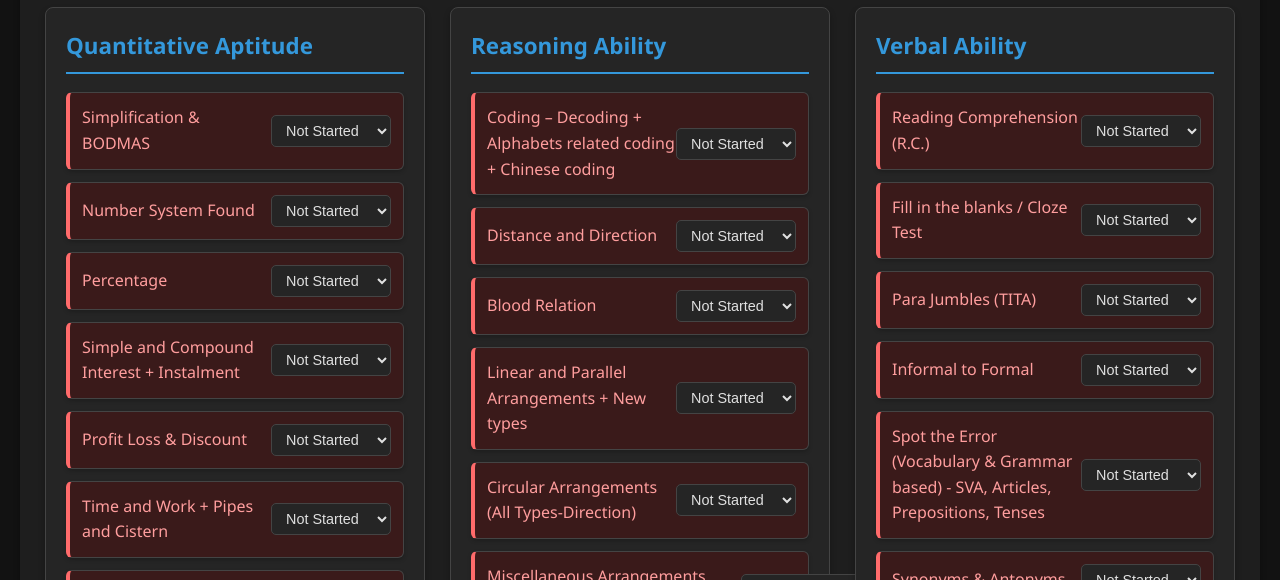
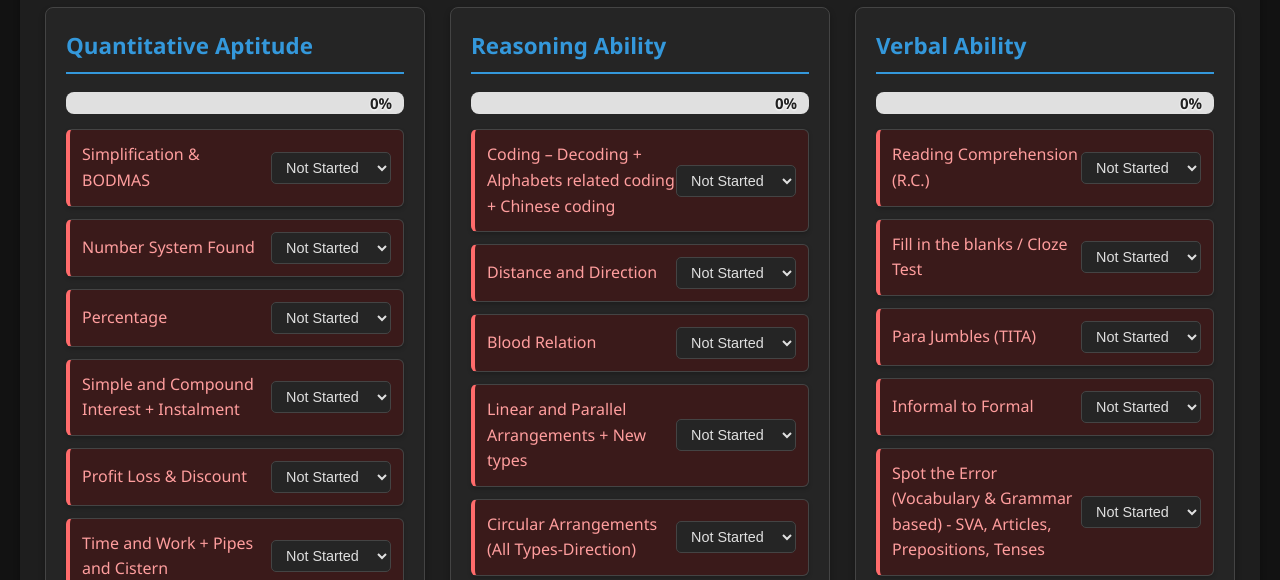
Before and after one commit to sidd2512/TCS-Preparation-Tracker, a plain HTML site: page index.html in a window 1280 px wide. Shown: the part 143-723 px from the top of the page. Drawn offline with Linux system fonts and the light colour scheme.

Commit message:
add progress bars and update progress tracking for sections

```diff
--- a/index.html
+++ b/index.html
@@ -17,18 +17,30 @@
             <!-- Quantitative Section -->
             <div class="section">
                 <h2>Quantitative Aptitude</h2>
+                <div class="progress-container">
+                    <div class="progress-bar" id="quantitative-progress-bar"></div>
+                    <span class="progress-percent" id="quantitative-progress-percent">0%</span>
+                </div>
                 <ul id="quantitative-list"></ul>
             </div>
 
             <!-- Reasoning Section -->
             <div class="section">
                 <h2>Reasoning Ability</h2>
+                <div class="progress-container">
+                    <div class="progress-bar" id="reasoning-progress-bar"></div>
+                    <span class="progress-percent" id="reasoning-progress-percent">0%</span>
+                </div>
                 <ul id="reasoning-list"></ul>
             </div>
 
             <!-- Verbal Section -->
             <div class="section">
                 <h2>Verbal Ability</h2>
+                <div class="progress-container">
+                    <div class="progress-bar" id="verbal-progress-bar"></div>
+                    <span class="progress-percent" id="verbal-progress-percent">0%</span>
+                </div>
                 <ul id="verbal-list"></ul>
             </div>
         </div>
--- a/script.js
+++ b/script.js
@@ -87,6 +87,28 @@ function saveProgress(progress) {
 }
 
 // Initialize the tracker
+function updateSectionProgress(section) {
+    const progress = loadProgress();
+    const total = topics[section].length;
+    let completed = 0;
+    topics[section].forEach(topic => {
+        if (progress[topic] === "done") {
+            completed += 1;
+        } else if (progress[topic] === "in-progress") {
+            completed += 0.5;
+        }
+    });
+    const percent = total === 0 ? 0 : Math.round((completed / total) * 100);
+    const bar = document.getElementById(`${section}-progress-bar`);
+    const percentText = document.getElementById(`${section}-progress-percent`);
+    if (bar) bar.style.width = percent + "%";
+    if (percentText) percentText.textContent = percent + "%";
+}
+
+function updateAllProgressBars() {
+    Object.keys(topics).forEach(section => updateSectionProgress(section));
+}
+
 function initTracker() {
     const progress = loadProgress();
     // Render each section
@@ -109,6 +131,7 @@ function initTracker() {
                 progress[topic] = e.target.value;
                 saveProgress(progress);
                 updateTopicStyle(li, e.target.value);
+                updateSectionProgress(section);
             });
             // Render topic name (with link if available for Quantitative)
             li.textContent = "";
@@ -126,6 +149,7 @@ function initTracker() {
             updateTopicStyle(li, currentStatus);
             listElement.appendChild(li);
         });
+        updateSectionProgress(section);
     });
 }
 
@@ -144,4 +168,7 @@ document.getElementById("reset-btn").addEventListener("click", () => {
 });
 
 // Initialize on page load
-document.addEventListener("DOMContentLoaded", initTracker);
+document.addEventListener("DOMContentLoaded", () => {
+    initTracker();
+    updateAllProgressBars();
+});
--- a/styles.css
+++ b/styles.css
@@ -1,3 +1,33 @@
+/* Progress Bar Styles */
+.progress-container {
+  width: 100%;
+  background: #e0e0e0;
+  border-radius: 8px;
+  height: 22px;
+  margin-bottom: 8px;
+  position: relative;
+  overflow: hidden;
+}
+.progress-bar {
+  height: 100%;
+  background: linear-gradient(90deg, #4caf50 0%, #2196f3 100%);
+  width: 0%;
+  border-radius: 8px 0 0 8px;
+  transition: width 0.4s cubic-bezier(.4,2,.6,1);
+}
+.progress-percent {
+  position: absolute;
+  right: 12px;
+  top: 0;
+  height: 100%;
+  display: flex;
+  align-items: center;
+  font-weight: bold;
+  color: #222;
+  font-size: 15px;
+  text-shadow: 0 1px 2px #fff, 0 0 2px #fff;
+  pointer-events: none;
+}
 /* ===== DARK THEME - COMPLETE STYLES ===== */
 :root {
   /* Color Variables */
```
